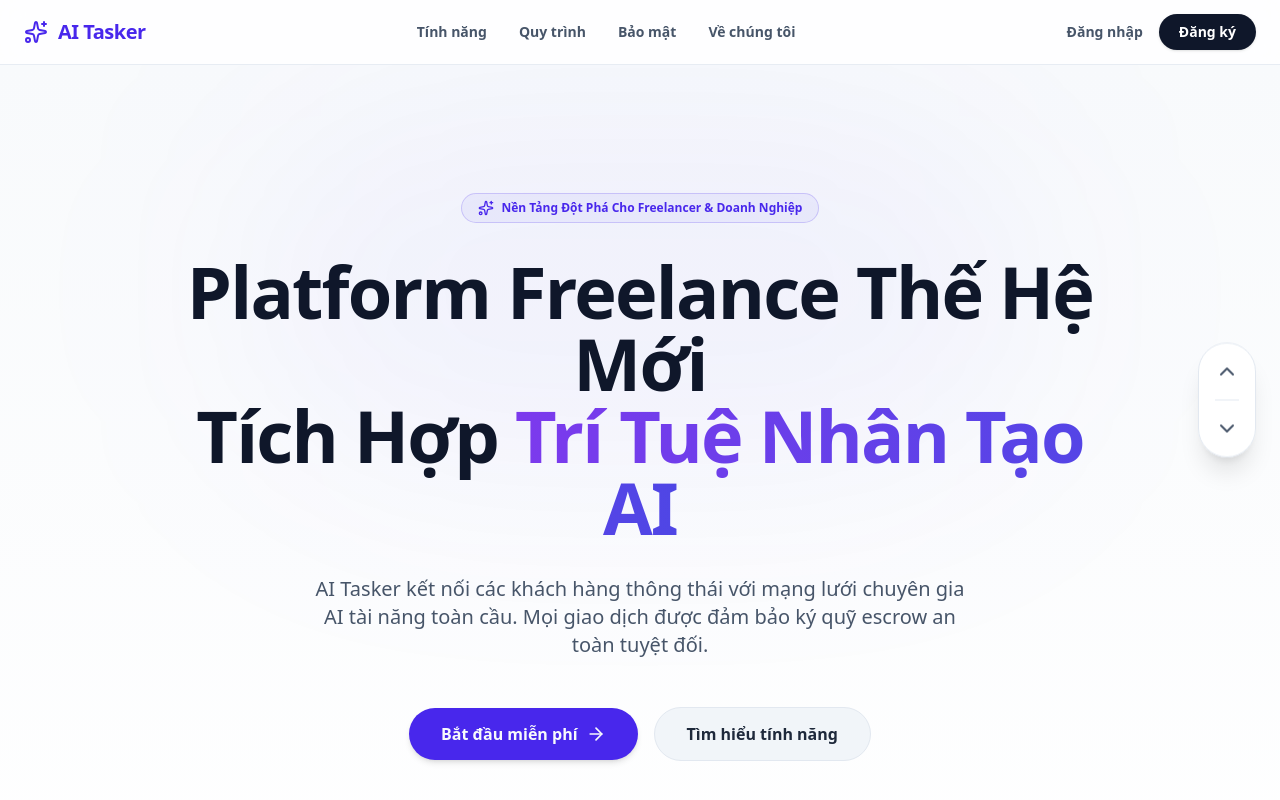
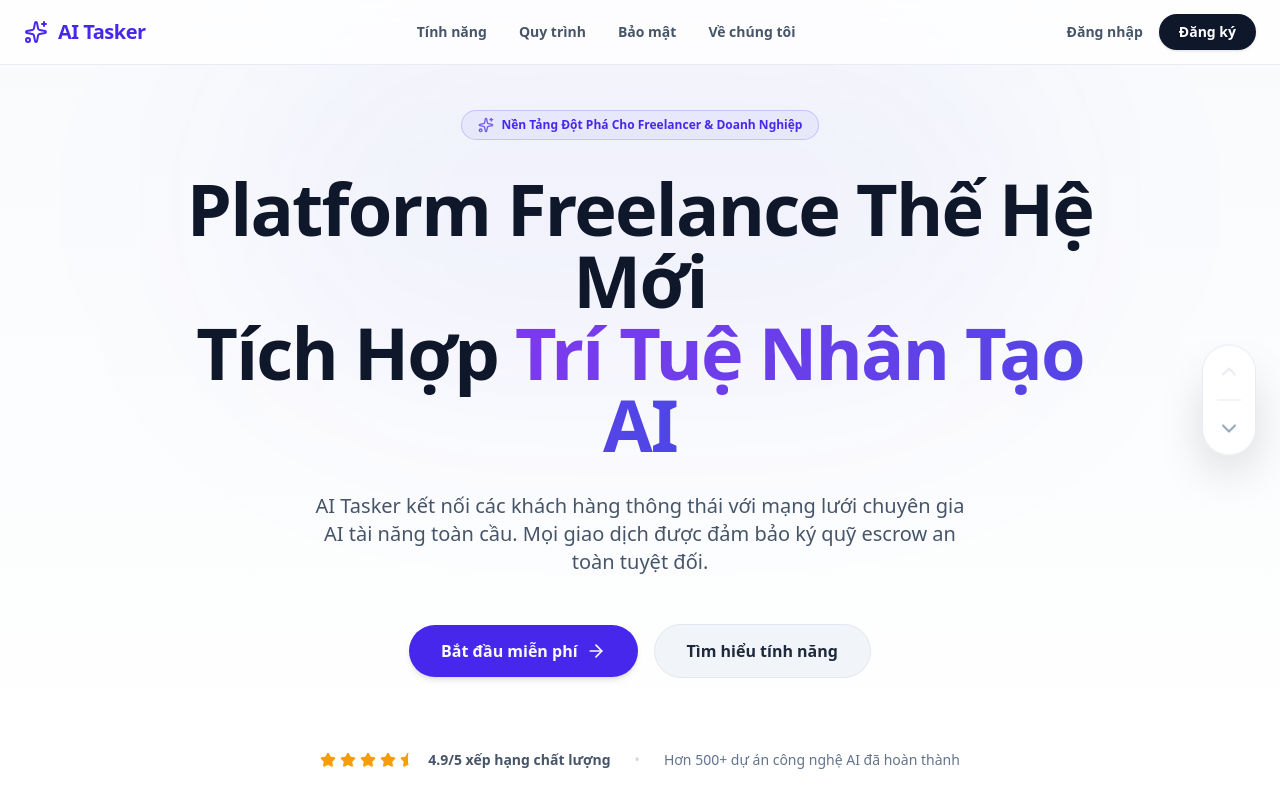
Before and after one commit to BaoDuy130724/ai_tasker_FE, a React (Vite) app: page / in a window 1280 px wide. Shown: the top 800 px of the page. Built offline with nearby package versions, Linux system fonts and the light colour scheme.

Commit message:
feat: implement scrollable landing page with hero and feature sections

```diff
--- a/src/features/home/pages/HomePage.tsx
+++ b/src/features/home/pages/HomePage.tsx
@@ -5,41 +5,87 @@ import { Sparkles, ShieldCheck, Zap, MessageSquareCode, ArrowRight, Star, StarHa
 
 export const HomePage: React.FC = () => {
   const { user } = useAuthStore()
+  const [currentSlide, setCurrentSlide] = React.useState(0)
+  const [isTransitioning, setIsTransitioning] = React.useState(false)
 
-  const handleScrollUp = () => {
-    window.scrollBy({ top: -window.innerHeight * 0.8, behavior: "smooth" })
+  const slidesCount = 5
+  const currentSlideRef = React.useRef(currentSlide)
+  currentSlideRef.current = currentSlide
+
+  const handleScrollUp = React.useCallback(() => {
+    if (currentSlideRef.current > 0 && !isTransitioning) {
+      setCurrentSlide((prev) => prev - 1)
+      setIsTransitioning(true)
+      setTimeout(() => setIsTransitioning(false), 950)
+    }
+  }, [isTransitioning])
+
+  const handleScrollDown = React.useCallback(() => {
+    if (currentSlideRef.current < slidesCount - 1 && !isTransitioning) {
+      setCurrentSlide((prev) => prev + 1)
+      setIsTransitioning(true)
+      setTimeout(() => setIsTransitioning(false), 950)
+    }
+  }, [isTransitioning])
+
+  React.useEffect(() => {
+    const handleWheel = (e: WheelEvent) => {
+      e.preventDefault()
+      if (Math.abs(e.deltaY) < 15) return
+
+      if (e.deltaY > 0) {
+        handleScrollDown()
+      } else {
+        handleScrollUp()
+      }
     }
 
-  const handleScrollDown = () => {
-    window.scrollBy({ top: window.innerHeight * 0.8, behavior: "smooth" })
+    const handleKeyDown = (e: KeyboardEvent) => {
+      if (e.key === "ArrowUp") {
+        e.preventDefault()
+        handleScrollUp()
+      } else if (e.key === "ArrowDown") {
+        e.preventDefault()
+        handleScrollDown()
+      }
     }
 
+    window.addEventListener("wheel", handleWheel, { passive: false })
+    window.addEventListener("keydown", handleKeyDown)
+    return () => {
+      window.removeEventListener("wheel", handleWheel)
+      window.removeEventListener("keydown", handleKeyDown)
+    }
+  }, [handleScrollUp, handleScrollDown])
+
   return (
-    <div className="min-h-screen bg-slate-50 text-slate-800 flex flex-col font-sans selection:bg-primary/20 selection:text-primary relative">
-      {/* Khối nút mũi tên lên xuống cố định ở màn ngoài */}
-      <div className="fixed right-6 top-1/2 -translate-y-1/2 z-50 flex flex-col gap-2 bg-white/90 backdrop-blur-md p-2 rounded-full border border-slate-200 shadow-xl">
+    <div className="min-h-screen bg-slate-50 text-slate-800 flex flex-col font-sans selection:bg-primary/20 selection:text-primary relative overflow-hidden">
+      {/* Khối trượt và điều hướng Lên/Xuống thông minh */}
+      <div className="fixed right-6 top-1/2 -translate-y-1/2 z-50 flex flex-col items-center gap-2 bg-white/95 backdrop-blur-md p-1.5 rounded-full border border-slate-200/80 shadow-2xl transition-all duration-300 hover:shadow-primary/5 hover:border-primary/20">
         <button
           type="button"
           onClick={handleScrollUp}
-          title="Cuộn lên"
-          aria-label="Cuộn lên"
-          className="flex h-10 w-10 items-center justify-center rounded-full text-slate-600 transition-all hover:bg-slate-100 hover:text-slate-900 active:scale-95"
+          title="Slide trước"
+          aria-label="Slide trước"
+          disabled={currentSlide === 0}
+          className="flex h-10 w-10 items-center justify-center rounded-full text-slate-400 transition-all hover:bg-primary/10 hover:text-primary active:scale-90 disabled:opacity-20 disabled:pointer-events-none"
         >
-          <ChevronUp className="h-6 w-6" />
+          <ChevronUp className="h-6 w-6 transition-transform duration-200 hover:-translate-y-0.5" />
         </button>
         <div className="h-px w-6 bg-slate-200 mx-auto" />
         <button
           type="button"
           onClick={handleScrollDown}
-          title="Cuộn xuống"
-          aria-label="Cuộn xuống"
-          className="flex h-10 w-10 items-center justify-center rounded-full text-slate-600 transition-all hover:bg-slate-100 hover:text-slate-900 active:scale-95"
+          title="Slide tiếp theo"
+          aria-label="Slide tiếp theo"
+          disabled={currentSlide === slidesCount - 1}
+          className="flex h-10 w-10 items-center justify-center rounded-full text-slate-400 transition-all hover:bg-primary/10 hover:text-primary active:scale-90 disabled:opacity-20 disabled:pointer-events-none"
         >
-          <ChevronDown className="h-6 w-6" />
+          <ChevronDown className="h-6 w-6 transition-transform duration-200 hover:translate-y-0.5" />
         </button>
       </div>
       {/* Header / Navbar */}
-      <header className="sticky top-0 z-50 w-full border-b border-slate-200/80 bg-white/80 backdrop-blur-md">
+      <header className="fixed top-0 left-0 w-full z-50 border-b border-slate-200/80 bg-white/80 backdrop-blur-md">
         <div className="max-w-7xl mx-auto px-6 h-16 flex items-center justify-between">
           <Link to="/" className="flex items-center gap-2.5 font-bold text-xl tracking-tight text-primary">
             <Sparkles className="h-6 w-6" />
@@ -47,10 +93,10 @@ export const HomePage: React.FC = () => {
           </Link>
 
           <nav className="hidden md:flex items-center gap-8 text-sm font-semibold text-slate-600">
-            <a href="#features" className="hover:text-primary transition-colors">Tính năng</a>
-            <a href="#workflow" className="hover:text-primary transition-colors">Quy trình</a>
-            <a href="#security" className="hover:text-primary transition-colors">Bảo mật</a>
-            <a href="#about" className="hover:text-primary transition-colors">Về chúng tôi</a>
+            <button type="button" onClick={() => setCurrentSlide(1)} className="hover:text-primary transition-colors">Tính năng</button>
+            <button type="button" onClick={() => setCurrentSlide(2)} className="hover:text-primary transition-colors">Quy trình</button>
+            <button type="button" onClick={() => setCurrentSlide(3)} className="hover:text-primary transition-colors">Bảo mật</button>
+            <button type="button" onClick={() => setCurrentSlide(4)} className="hover:text-primary transition-colors">Về chúng tôi</button>
           </nav>
 
           <div className="flex items-center gap-4">
@@ -80,9 +126,14 @@ export const HomePage: React.FC = () => {
       </header>
 
       {/* Main Content */}
-      <main className="flex-1 bg-white">
-        {/* Hero Section */}
-        <section className="relative pt-24 pb-20 md:pt-32 md:pb-28 overflow-hidden bg-gradient-to-b from-slate-50 to-white">
+      <main className="h-screen w-full overflow-hidden relative bg-white">
+        {/* Container tịnh tiến Slide dọc */}
+        <div
+          className="transition-transform duration-1000 ease-in-out h-full w-full flex flex-col"
+          style={{ transform: `translateY(-${currentSlide * 100}%)` }}
+        >
+          {/* Hero Section (Slide 1) */}
+          <section id="hero" className="h-full w-full flex-shrink-0 flex items-center justify-center pt-20 px-6 overflow-hidden bg-gradient-to-b from-slate-50 to-white relative">
           {/* Radial glow background */}
           <div className="absolute top-1/4 left-1/2 -translate-x-1/2 -translate-y-1/2 w-[800px] h-[350px] rounded-full bg-primary/5 blur-[120px] pointer-events-none" />
 
@@ -146,8 +197,8 @@ export const HomePage: React.FC = () => {
           </div>
         </section>
 
-        {/* Feature Grid Section */}
-        <section id="features" className="py-20 bg-white border-t border-slate-100 relative">
+        {/* Feature Grid Section (Slide 2) */}
+        <section id="features" className="h-full w-full flex-shrink-0 flex items-center justify-center pt-20 px-6 overflow-hidden bg-white border-t border-slate-100 relative">
           <div className="max-w-7xl mx-auto px-6 space-y-12">
             <div className="text-center space-y-4 max-w-2xl mx-auto">
               <h2 className="text-3xl md:text-4xl font-extrabold text-slate-900">Tính Năng Nổi Bật Chỉ Có Tại AI Tasker</h2>
@@ -193,8 +244,8 @@ export const HomePage: React.FC = () => {
           </div>
         </section>
 
-        {/* Workflow Section */}
-        <section id="workflow" className="py-20 bg-slate-50 border-t border-slate-100">
+        {/* Workflow Section (Slide 3) */}
+        <section id="workflow" className="h-full w-full flex-shrink-0 flex items-center justify-center pt-20 px-6 overflow-hidden bg-slate-50 border-t border-slate-100">
           <div className="max-w-7xl mx-auto px-6 space-y-16">
             <div className="text-center space-y-4 max-w-2xl mx-auto">
               <h2 className="text-3xl md:text-4xl font-extrabold text-slate-900">Quy Trình Hoạt Động Liền Mạch</h2>
@@ -243,8 +294,8 @@ export const HomePage: React.FC = () => {
           </div>
         </section>
 
-        {/* Security & Escrow Highlight */}
-        <section id="security" className="py-20 bg-white border-t border-slate-100 relative overflow-hidden">
+        {/* Security & Escrow Highlight (Slide 4) */}
+        <section id="security" className="h-full w-full flex-shrink-0 flex items-center justify-center pt-20 px-6 overflow-hidden bg-white border-t border-slate-100 relative overflow-hidden">
           <div className="absolute top-1/2 right-1/4 -translate-y-1/2 w-[600px] h-[300px] rounded-full bg-violet-500/5 blur-[120px] pointer-events-none" />
 
           <div className="max-w-7xl mx-auto px-6 grid gap-12 md:grid-cols-2 items-center">
@@ -302,9 +353,10 @@ export const HomePage: React.FC = () => {
           </div>
         </section>
 
-        {/* CTA Callout */}
-        <section className="py-20 border-t border-slate-100 bg-slate-50">
-          <div className="max-w-4xl mx-auto px-6 text-center space-y-8">
+        {/* CTA Callout & Footer (Slide 5) */}
+        <section id="cta" className="h-full w-full flex-shrink-0 flex flex-col justify-between pt-24 pb-8 px-6 bg-slate-50 overflow-hidden">
+          <div /> {/* Đẩy nội dung CTA xuống giữa */}
+          <div className="max-w-4xl mx-auto text-center space-y-8">
             <h2 className="text-3xl md:text-5xl font-extrabold text-slate-900">Bắt Đầu Trải Nghiệm AI Tasker Hôm Nay</h2>
             <p className="text-slate-600 text-base max-w-xl mx-auto">
               Tham gia ngay để nhận hỗ trợ từ Trợ lý AI và trải nghiệm hệ thống làm việc Freelance bảo mật hàng đầu.
@@ -329,11 +381,9 @@ export const HomePage: React.FC = () => {
               )}
             </div>
           </div>
-        </section>
-      </main>
 
-      {/* Footer */}
-      <footer id="about" className="border-t border-slate-200/80 bg-white py-12 text-slate-500 text-sm">
+          {/* Footer lồng trong Slide 5 */}
+          <footer id="about" className="border-t border-slate-200/80 bg-slate-50 pt-8 text-slate-500 text-sm w-full">
             <div className="max-w-7xl mx-auto px-6 flex flex-col md:flex-row items-center justify-between gap-6">
               <div className="flex items-center gap-2">
                 <Sparkles className="h-5 w-5 text-primary" />
@@ -351,6 +401,9 @@ export const HomePage: React.FC = () => {
               </div>
             </div>
           </footer>
+        </section>
+      </div>
+    </main>
   </div>
 )
 }
```
Lines whose indentation alone changed are shown as unchanged.
